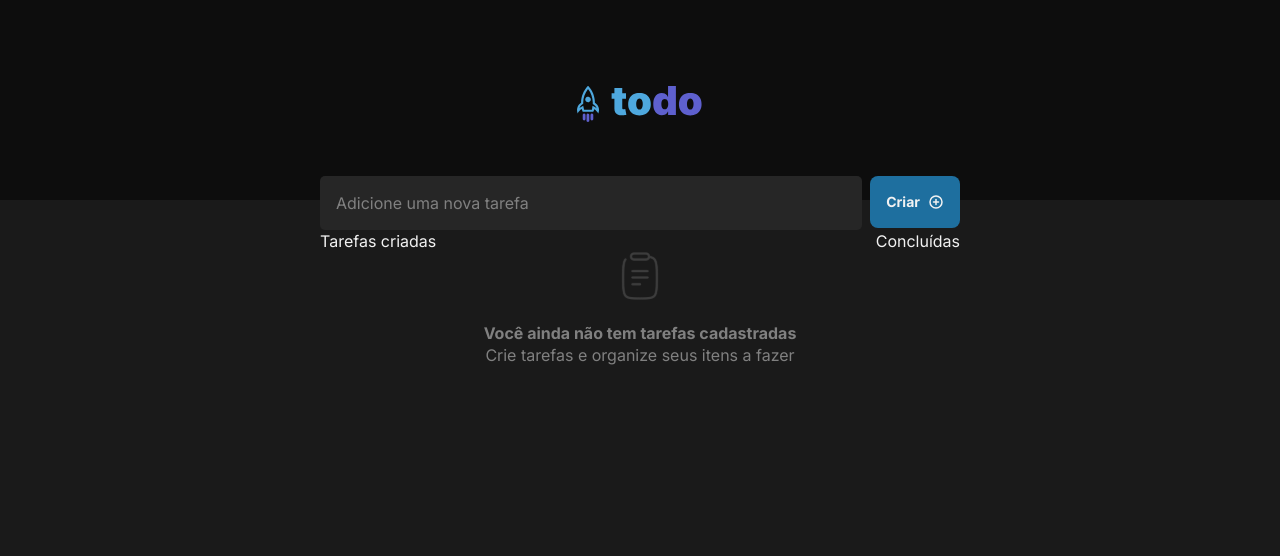
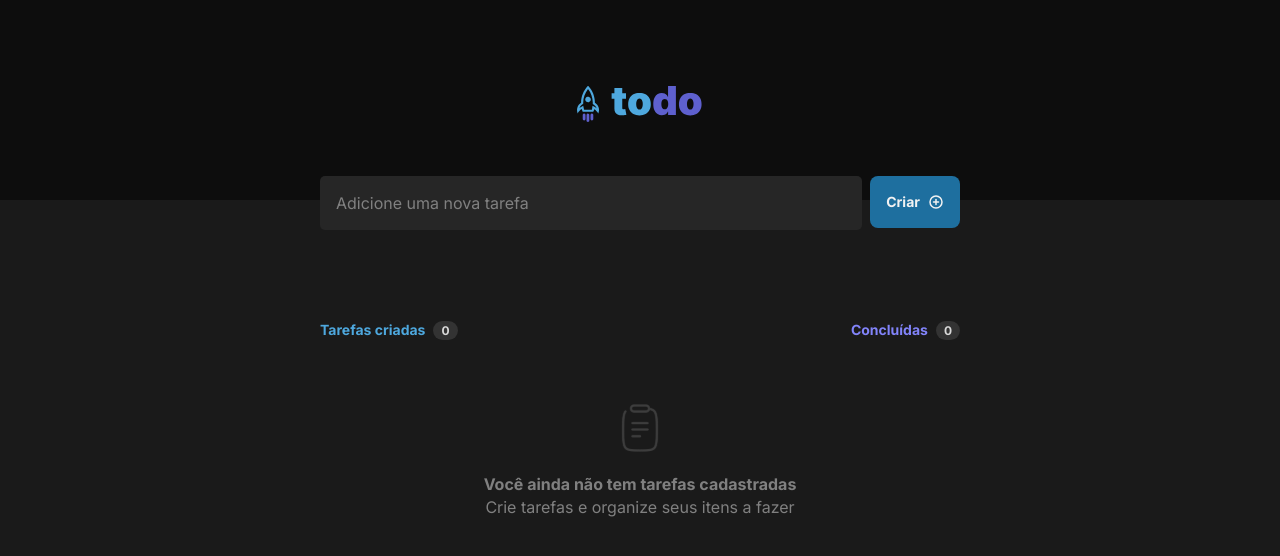
Before and after one commit to mar-alv/ignite-todo-list, a React (Vite) app: page / in a window 1280 px wide. Shown: the top 556 px of the page. Built offline with nearby package versions, Linux system fonts and the light colour scheme.

Commit message:
Tasks counter component

```diff
--- a/src/app.module.scss
+++ b/src/app.module.scss
@@ -13,9 +13,4 @@
     margin-top: 11rem;
     transform: translate(-50%, 0);
   }
-
-  & main header {
-    display: flex;
-    justify-content: space-between;
-  }
 }
--- a/src/app.tsx
+++ b/src/app.tsx
@@ -1,6 +1,11 @@
+import {
+  Header,
+  NoTasks,
+  CreateTask,
+  TasksCounter
+} from '@components'
 import { FC, useState } from 'react'
 import styles from './app.module.scss'
-import { Header, CreateTask, NoTasks } from '@components'
 
 export const App: FC = () => {
   const [tasks, setTasks] = useState<any>([])
@@ -18,10 +23,10 @@ export const App: FC = () => {
       <Header />
       <main>
         <CreateTask createTask={handleCreateTask} />
-        <header>
-          <span>Tarefas criadas</span>
-          <span>Concluídas</span>
-        </header>
+        <TasksCounter
+          tasksDoneCount={0}
+          totalTasksCount={tasks.length}
+        />
         {!!tasks.length ? (
           <p>tralala</p>
         ) : (<NoTasks />
--- a/src/components/index.ts
+++ b/src/components/index.ts
@@ -3,3 +3,4 @@ export { Header } from './header/header'
 export { Input } from './input/input'
 export { Logo } from './logo/logo'
 export { NoTasks } from './noTasks/noTasks'
+export { TasksCounter } from './tasksCounter/tasksCounter'
--- a/src/components/noTasks/noTasks.module.scss
+++ b/src/components/noTasks/noTasks.module.scss
@@ -1,6 +1,7 @@
 @import '@assets/colors';
 
 .noTasks {
+  margin: 4rem 0;
   text-align: center;
 
   & img {
--- /dev/null
+++ b/src/components/tasksCounter/tasksCounter.module.scss
@@ -0,0 +1,33 @@
+@import '@assets/colors';
+
+.tasksCounter {
+  display: flex;
+  margin-top: 5.625rem;
+  justify-content: space-between;
+
+  & span {
+    font-weight: bold;
+  }
+
+  &>span {
+    font-size: 0.875rem;
+
+    &:first-child {
+      color: $blue;
+    }
+
+    &:last-child {
+      color: $purple;
+    }
+
+    & span {
+      font-size: 0.75rem;
+      margin-left: 0.5rem;
+      border-radius: 30px;
+      padding: 0.125rem 0.5rem;
+
+      color: $gray-200;
+      background-color: $gray-400;
+    }
+  }
+}
--- /dev/null
+++ b/src/components/tasksCounter/tasksCounter.tsx
@@ -0,0 +1,33 @@
+import { FC } from 'react'
+import styles from './tasksCounter.module.scss'
+
+interface TasksCounterProps {
+  tasksDoneCount: number
+  totalTasksCount: number
+}
+
+export const TasksCounter: FC<TasksCounterProps> = ({
+  tasksDoneCount,
+  totalTasksCount
+}) => {
+  const tasksDoneText = tasksDoneCount !== totalTasksCount ?
+    `${tasksDoneCount} de ${totalTasksCount}`
+    : tasksDoneCount
+
+  return (
+    <header className={styles.tasksCounter}>
+      <span>
+        Tarefas criadas
+        <span>
+          {totalTasksCount}
+        </span>
+      </span>
+      <span>
+        Concluídas
+        <span>
+          {tasksDoneText}
+        </span>
+      </span>
+    </header>
+  )
+}
```
Also changed, not shown: src/components/tasksList/task/task.module.scss (added), src/components/tasksList/task/task.tsx (added), src/components/tasksList/tasksList.module.scss (added), src/components/tasksList/tasksList.tsx (added).
